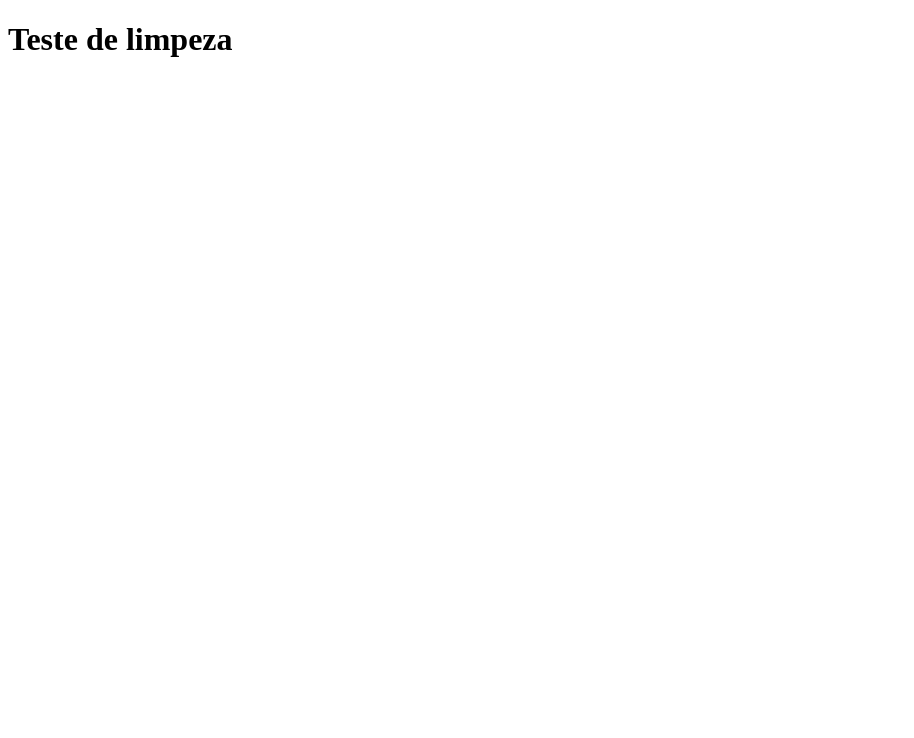
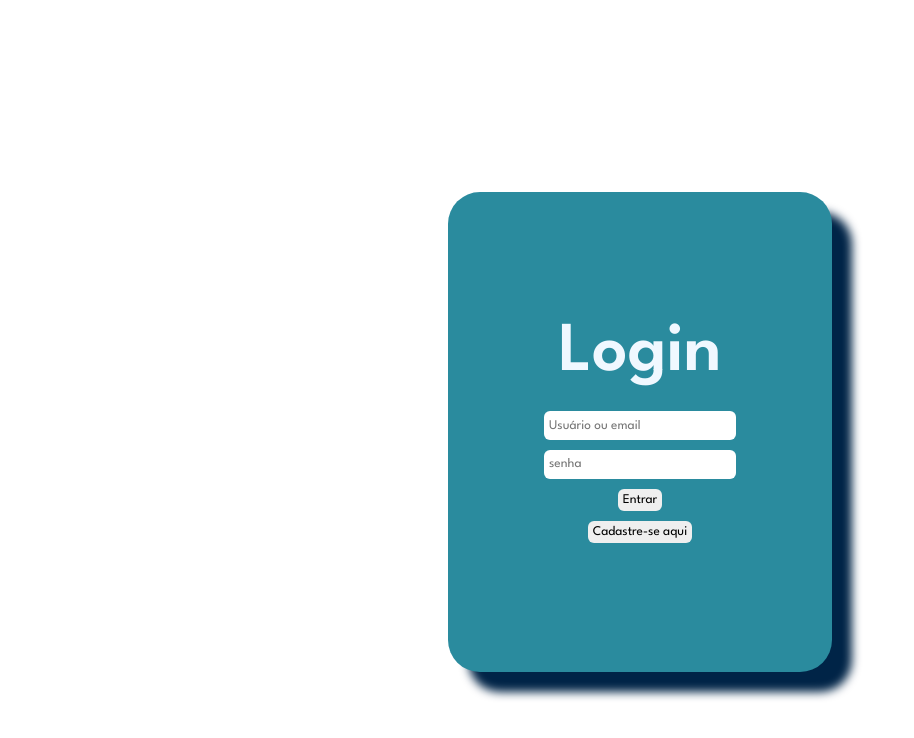
Before and after one commit to Fabrinio/REACT_FINAL, a React (Create React App) app: page / in a window 1280 px wide. Shown: the top 738 px of the page, without its empty margins (0-914 px from the left). Built offline with nearby package versions, Linux system fonts and the light colour scheme.

Commit message:
Criando a parte de Login

```diff
--- a/public/index.html
+++ b/public/index.html
@@ -1,14 +1,12 @@
 <!DOCTYPE html>
 <html lang="en">
+
 <head>
   <meta charset="utf-8" />
   <link rel="icon" href="%PUBLIC_URL%/favicon.ico" />
   <meta name="viewport" content="width=device-width, initial-scale=1" />
   <meta name="theme-color" content="#000000" />
-    <meta
-      name="description"
-      content="Web site created using create-react-app"
-    />
+  <meta name="description" content="Web site created using create-react-app" />
   <link rel="apple-touch-icon" href="%PUBLIC_URL%/logo192.png" />
   <!--
       manifest.json provides metadata used when your web app is installed on a
@@ -24,8 +22,14 @@
       work correctly both with client-side routing and a non-root public URL.
       Learn how to configure a non-root public URL by running `npm run build`.
     -->
-    <title>React App</title>
+  <title>FirstLine</title>
+  <link rel="preconnect" href="https://fonts.googleapis.com">
+  <link rel=" preconnect" href="https://fonts.gstatic.com/" crossorigin>
+  <link
+    href="https://fonts.googleapis.com/css2?family=League+Spartan:wght@300;400;500;600&family=Rubik:ital,wght@0,300;0,400;0,500;1,300;1,400;1,500&display=swap"
+    rel="stylesheet">
 </head>
+
 <body>
   <noscript>You need to enable JavaScript to run this app.</noscript>
   <div id="root"></div>
@@ -40,4 +44,5 @@
       To create a production bundle, use `npm run build` or `yarn build`.
     -->
 </body>
+
 </html>
--- a/src/App.js
+++ b/src/App.js
@@ -1,6 +1,13 @@
+import { AuthProvider } from "./context/auth";
+import { Login } from "./pages/Login";
+import { GlobalStyle } from "./styles/global";
+
 
 export function App() {
   return (
-    <h1>Teste de limpeza</h1>
+    <>
+    <GlobalStyle/>
+    <Login/>
+    </>
   );
 }
--- /dev/null
+++ b/src/pages/Login/index.js
@@ -0,0 +1,18 @@
+import './styles.js';
+import { Container } from './styles.js';
+
+export function Login(){
+    return(
+        <Container>
+
+            <h1 >Login</h1>
+            <input type={'text'}  placeholder= 'Usuário ou email' />
+            <input type={'password'} placeholder= 'senha'/>
+            <button >Entrar</button>
+            <button >Cadastre-se aqui</button>
+
+        </Container>
+    )
+}
+
+export default Login;
--- /dev/null
+++ b/src/pages/Login/styles.js
@@ -0,0 +1,50 @@
+import styled from 'styled-components'
+
+export const Container = styled.div`
+
+    display: flex;
+    justify-content: center;
+    align-items: center;
+    height: 60vh;
+    width: 30vw;
+    flex-direction: column;
+    margin: auto;
+    margin-top: 12rem;
+    background-color: #2A8B9E;
+    border-radius: 2rem;
+    box-shadow: 20px 20px 10px #002447;
+
+
+h1 {
+    flex-direction: column;
+    color: aliceblue;
+    font-size: 70px;
+    margin-bottom: 1rem;
+}
+
+input {
+    margin-top: 10px;
+    padding: 5px;
+    border-radius: 6px;
+    border: none;
+    width: 50%;
+    height:6%;
+    transition: all 0.3s;
+}
+
+input:hover{
+    background-color:#CAF0F8;
+}
+
+button{
+    padding: 5px;
+    margin-top: 10px;
+    border-radius: 6px;
+    border: none;
+    transition: all 0.3s;
+}
+
+button:hover{
+    transform: scale(1.1);
+}
+`;
--- a/src/styles/global.js
+++ b/src/styles/global.js
@@ -0,0 +1,11 @@
+import {createGlobalStyle} from 'styled-components';
+
+export const GlobalStyle = createGlobalStyle`
+    * {
+        margin: 0;
+        padding: 0;
+        box-sizing: border-box;
+        font-family: 'League Spartan' , sans-serif;
+    }
+
+`;
```
Also changed, not shown: src/pages/Home/index.js (+7 -0 lines), src/services/api.js (added, +7 -0 lines), src/context/auth.js (added). Lines whose indentation alone changed are shown as unchanged.
